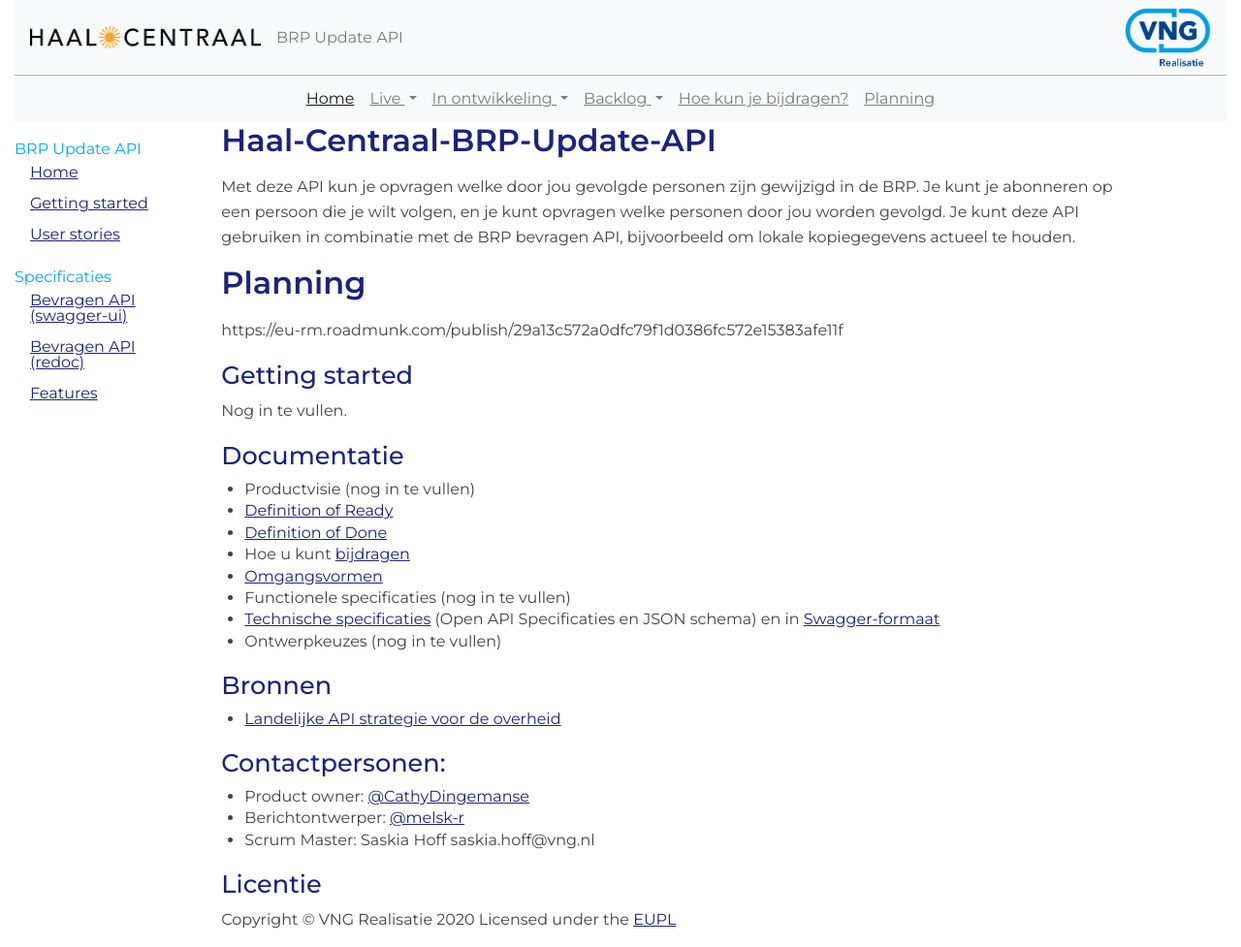
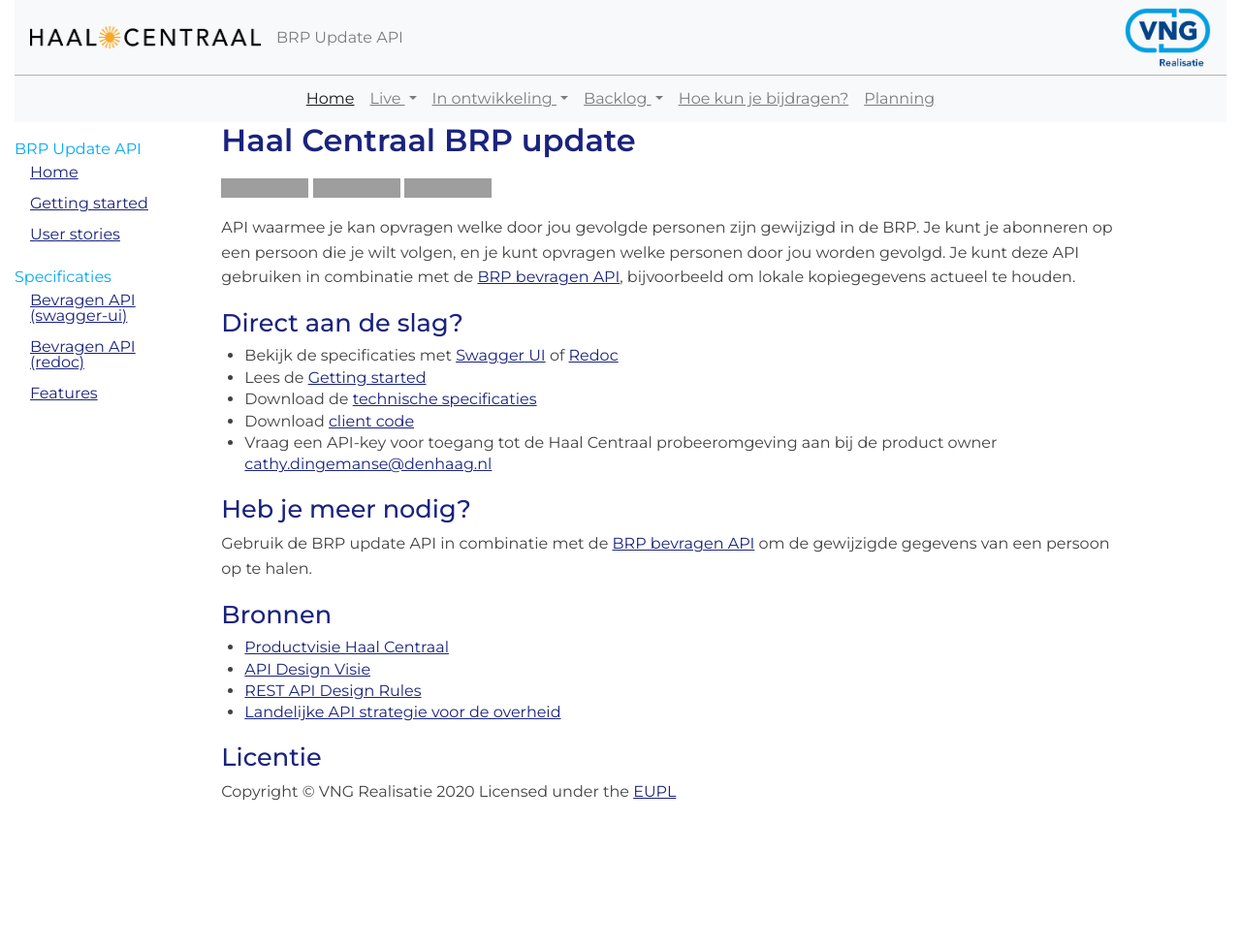
Before and after one commit to BRP-API/Haal-Centraal-BRP-Update-API, a Jekyll site: the page built from docs/index.md, in a window 1280 px wide. Shown: the whole page at 97% size. Built offline with Jekyll 4.4.1, drawn with Linux system fonts in a browser that asks for light colours; after the commit the page ends 900 px from its top, so only the background shows below that; grey boxes are pictures that could not be loaded.

Commit message:
Update index.md

```diff
--- a/docs/index.md
+++ b/docs/index.md
@@ -2,33 +2,30 @@
 layout: page-with-side-nav
 title: Haal Centraal BRP tabellen bevragen
 ---
-# Haal-Centraal-BRP-Update-API
+# Haal Centraal BRP update
+![lint oas](https://github.com/VNG-Realisatie/Haal-Centraal-BRP-Update-API/workflows/lint-oas/badge.svg)
+![generate sdks](https://github.com/VNG-Realisatie/Haal-Centraal-BRP-Update-API/workflows/generate-sdks/badge.svg)
+![generate postman collection](https://github.com/VNG-Realisatie/Haal-Centraal-BRP-Update-API/workflows/generate-postman-collection/badge.svg)
 
-Met deze API kun je opvragen welke door jou gevolgde personen zijn gewijzigd in de BRP. Je kunt je abonneren op een persoon die je wilt volgen, en je kunt opvragen welke personen door jou worden gevolgd. Je kunt deze API gebruiken in combinatie met de BRP bevragen API, bijvoorbeeld om lokale kopiegegevens actueel te houden.
+API waarmee je kan opvragen welke door jou gevolgde personen zijn gewijzigd in de BRP. Je kunt je abonneren op een persoon die je wilt volgen, en je kunt opvragen welke personen door jou worden gevolgd. Je kunt deze API gebruiken in combinatie met de [BRP bevragen API](https://vng-realisatie.github.io/Haal-Centraal-BRP-bevragen){:target="_blank" rel="noopener"}, bijvoorbeeld om lokale kopiegegevens actueel te houden.
 
-# Planning
-https://eu-rm.roadmunk.com/publish/29a13c572a0dfc79f1d0386fc572e15383afe11f
+## Direct aan de slag?
+* Bekijk de specificaties met [Swagger UI](https://vng-realisatie.github.io/Haal-Centraal-BRP-Update-API/swagger-ui) of [Redoc](https://vng-realisatie.github.io/Haal-Centraal-BRP-Update-API/redoc)
+* Lees de [Getting started](./getting-started)
+* Download de [technische specificaties](https://github.com/VNG-Realisatie/Haal-Centraal-BRP-Update-API/blob/master/specificatie/genereervariant/openapi.yaml){:target="_blank" rel="noopener"}
+* Download [client code](https://github.com/VNG-Realisatie/Haal-Centraal-BRP-Update-API/tree/master/code){:target="_blank" rel="noopener"}
+* Vraag een API-key voor toegang tot de Haal Centraal probeeromgeving aan bij de product owner [cathy.dingemanse@denhaag.nl](mailto:cathy.dingemanse@denhaag.nl)
 
-## Getting started
-Nog in te vullen.
-
-## Documentatie
-* Productvisie (nog in te vullen)
-* [Definition of Ready](https://github.com/VNG-Realisatie/RSGB-bevragingen/blob/master/docs/definition_of_ready.md)
-* [Definition of Done](https://github.com/VNG-Realisatie/RSGB-bevragingen/blob/master/docs/definition_of_done.md)
-* Hoe u kunt [bijdragen](https://github.com/VNG-Realisatie/Tutorial/blob/master/CONTRIBUTING.md)
-* [Omgangsvormen](https://github.com/VNG-Realisatie/Tutorial/blob/master/CODE_OF_CONDUCT.md)
-* Functionele specificaties (nog in te vullen)
-* [Technische specificaties](https://github.com/VNG-Realisatie/Haal-Centraal-BRP-Update-API/tree/master/api-specificatie) (Open API Specificaties en JSON schema) en in [Swagger-formaat](https://petstore.swagger.io/?url=https://raw.githubusercontent.com/VNG-Realisatie/Haal-Centraal-BRP-Update-API/master/api-specificatie/openapi.yaml)
-* Ontwerpkeuzes (nog in te vullen)
+## Heb je meer nodig?
+Gebruik de BRP update API in combinatie met de [BRP bevragen API](https://vng-realisatie.github.io/Haal-Centraal-BRP-bevragen){:target="_blank" rel="noopener"} om de gewijzigde gegevens van een persoon op te halen.
 
 ## Bronnen
-* [Landelijke API strategie voor de overheid](https://geonovum.github.io/KP-APIs/)
 
-## Contactpersonen:
-* Product owner: [@CathyDingemanse](https://github.com/CathyDingemanse)
-* Berichtontwerper: [@melsk-r](https://github.com/melsk-r)
-* Scrum Master: Saskia Hoff saskia.hoff@vng.nl
+* [Productvisie Haal Centraal](https://vng-realisatie.github.io/Haal-Centraal){:target="_blank" rel="noopener"}
+* [API Design Visie](https://github.com/Geonovum/KP-APIs/tree/master/Werkgroep%20Design%20Visie){:target="_blank" rel="noopener"}
+* [REST API Design Rules](https://docs.geostandaarden.nl/api/API-Designrules/){:target="_blank" rel="noopener"}
+* [Landelijke API strategie voor de overheid](https://geonovum.github.io/KP-APIs/){:target="_blank" rel="noopener"}
+
 
 ## Licentie
 Copyright &copy; VNG Realisatie 2020
```
